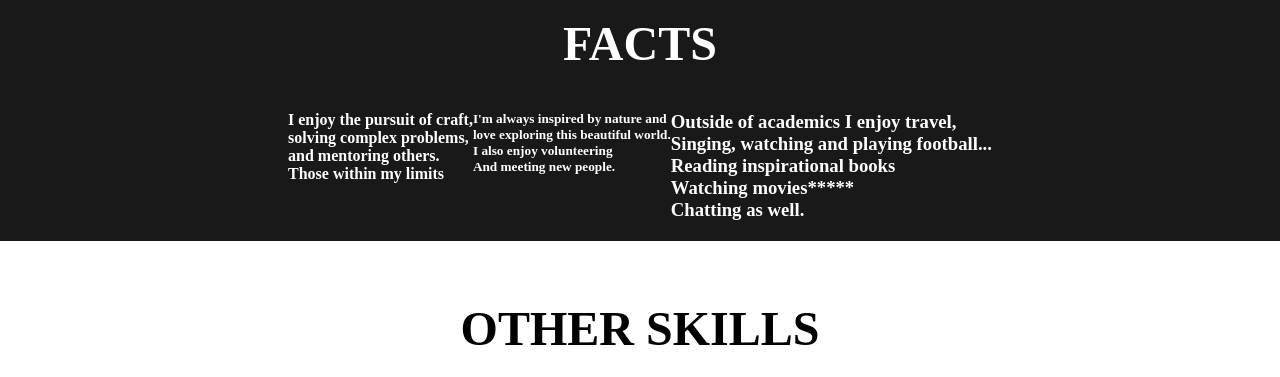
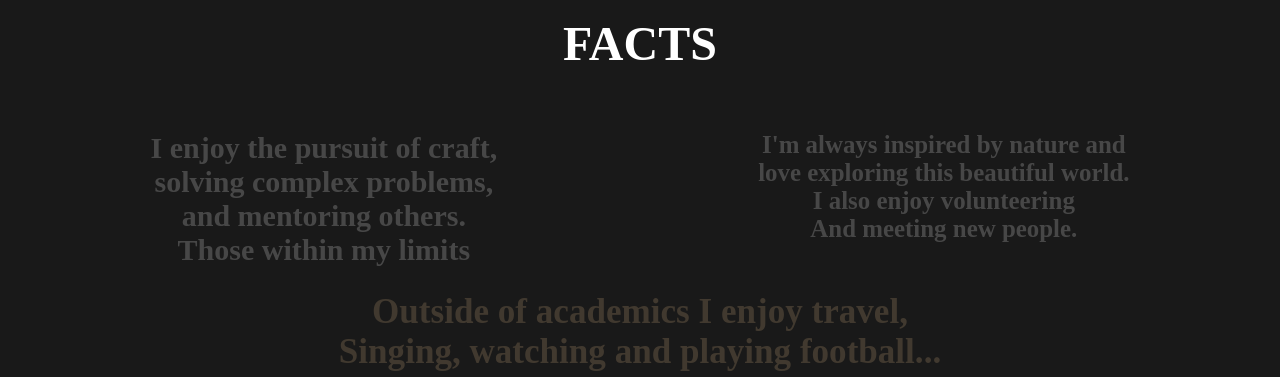
Before and after one commit to Malesh-Stanley/jm, a plain HTML site: page index.html in a window 1280 px wide. Shown: the part 1610-1987 px from the top of the page. Drawn offline with Linux system fonts and the light colour scheme.

Commit message:
Update style.css

```diff
--- a/style.css
+++ b/style.css
@@ -54,7 +54,7 @@ html{
     position: absolute;
     top: 0;
     right: 0;
-    background: url(images/green.PNG)  no-repeat center/cover;
+    background: url(images/fly2.png)  no-repeat center/cover;
     height: 900px;
     width: 100%;
     z-index: -1;
@@ -102,6 +102,7 @@ html{
     box-sizing: border-box;
     padding: 20px;
     margin-bottom: 50px;
+    background: url(images/fly.png) no-repeat center/cover;
 }
 #pic{
     display: flex;
@@ -179,17 +180,53 @@ div .speech:hover{
     justify-content: space-around;
     box-sizing: border-box;
 }
-.gallery img{
-    width: 360px;
-    height: 240px;
-    margin: 10px;
+div .first{
+    margin-top: 20px;
+    text-align: center;
+    font-size: 30px;
+    transition: 0.5s;
+    opacity: 20%;
 }
+div.first:hover{
+    color: white;
+    transform: translateX(4rem);
+    opacity: 100%;
+}
+div.five{
+    transition: 0.5s;
+    margin-top: 20px;
+    text-align: center;
+    font-size: 30px;
+    opacity: 20%;
+}
+div.five:hover{
+    transform: translateX(-4rem);
+    opacity: 100%;
+}
+div.three{
+    padding: 5px;
+    margin-top: 20px;
+    text-align: center;
+    font-size: 30px;
+    transition: 0.5s;
+    color: burlywood;
+    opacity: 20%;
+}
+div.three:hover{
+    transform: translateZ(-2rem);
+    border: 1px solid blanchedalmond;
+    color: white;
+    border-radius: 30px;
+    opacity: 100%;
+}
+
 
 /* Services Section */
 #services{
     display: flex;
     flex-direction: column;
     padding: 20px;
+    background: url(images/fly2.png) no-repeat center/cover;
 }
 .heading{
     text-align: center;
```
